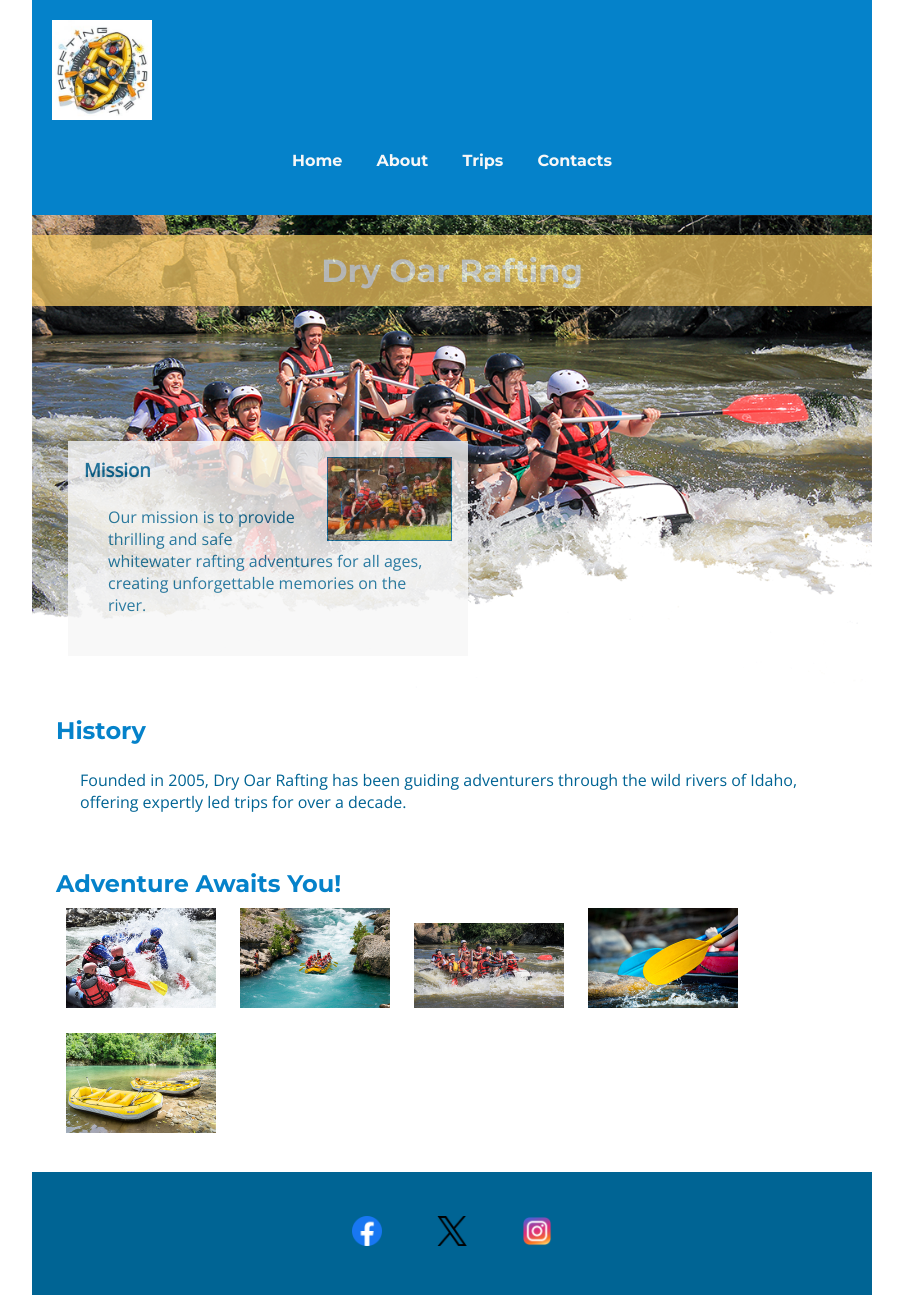
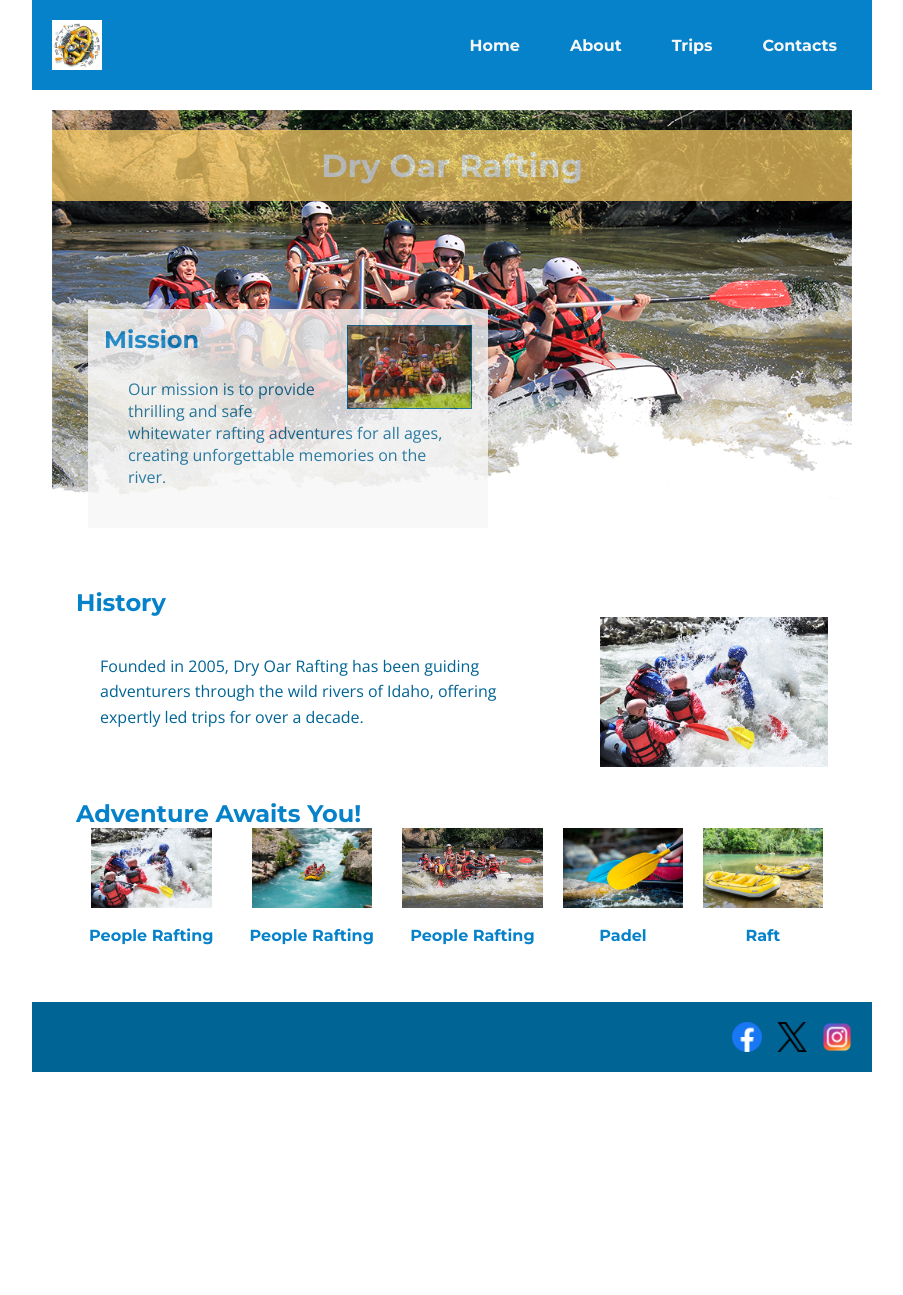
Before and after one commit to BasilAk-cyber/BYU_WDD130, a plain HTML site: page wwr/about.html in a window 1280 px wide. Shown: the whole page, without its empty margins (188-1091 px from the left). After the commit the page ends 1072 px from the top, so only its background shows below. Drawn offline with nearby package versions, Linux system fonts and the light colour scheme.

Commit message:
Updated about.html content and style.css styles

```diff
--- a/wwr/about.html
+++ b/wwr/about.html
@@ -16,46 +16,70 @@
     <header>
         <img src="images/logo.jpg" alt="Logo" class="logo">
         <nav>
-            <a href= index.html>Home</a>
-            <a href= about.html>About</a>
-            <a href= trips.html>Trips</a>
-            <a href= contacts.html>Contacts</a>
+            <ul>
+               <li> <a href= index.html>Home</a></li>
+               <li><a href= about.html>About</a></li>
+               <li><a href= trips.html>Trips</a></li>
+               <li><a href= contacts.html>Contacts</a></li>
+            </ul>
         </nav>
     </header>
     <main>
         <div class="hero">
-            <img src="images/Hero.png" alt="Picture of Staffs">
+            <img src="images/Hero.png" alt="Staffs rafting">
             <h1>Dry Oar Rafting</h1>
             <article>
-                <img src="images/Article.jpg" alt="...">
-                <h3>Mission</h3>
+                <img src="images/Article.jpg" alt="Staffs">
+                <h2>Mission</h2>
                 <p>Our mission is to provide thrilling and safe whitewater rafting adventures for all ages, creating unforgettable memories on the river.</p>
             </article>
         </div>
-        <section>
+        <section class="history">
             <h2>History</h2>
+            <div class="history-content">
                 <p>Founded in 2005, Dry Oar Rafting has been guiding adventurers through the wild rivers of Idaho, offering expertly led trips for over a decade.</p>
+                <img src="images/Rafting03.jpg" alt="People rafting">
+            </div>
         </section>
-        <section>
+        <section class="adventure">
             <h2>Adventure Awaits You!</h2>
-            <img src="images/Rafting03.jpg" alt="...">
-            <img src="images/Rafting04.jpg" alt="...">
-            <img src="images/Rafting05.jpg" alt="...">
-            <img src="images/Rafting01.jpg" alt="...">
-            <img src="images/Rafting02.jpg" alt="...">
+            <div class="image-gallery">
+                <div class="image-items">
+                    <img src="images/Rafting03.jpg" alt="People Rafting">
+                    <p class="caption">People Rafting</p>
+                </div>
+                <div class="image-items">
+                    <img src="images/Rafting04.jpg" alt="People Rafting">
+                    <p class="caption">People Rafting</p>
+                </div>
+                <div class="image-items">
+                    <img src="images/Rafting05.jpg" alt="People Rafting">
+                    <p class="caption">People Rafting</p>
+                </div>
+                <div class="image-items">
+                    <img src="images/Rafting01.jpg" alt="People Rafting">
+                    <p class="caption">Padel</p>
+                </div>
+                <div class="image-items">
+                    <img src="images/Rafting02.jpg" alt="People Rafting">
+                    <p class="caption">Raft</p>
+                </div>
+            </div>
         </section>
     </main>
     <footer>
         <nav class="socialmedia">
-            <a href="https://facebook.com">
+            <div class="social-links">
+                <a href="https://facebook.com/DryOarRafting">
                     <img src="images/Facebook.png" alt="Facebook">
                 </a>
-            <a href="https://twitter.com">
+                <a href="https://twitter.com/DryOarRafting">
                     <img src="images/X.png" alt="Twitter">
                 </a>
-            <a href="https://instagram.com">
+                <a href="https://instagram.com/DryOarRafting">
                     <img src="images/Instagram.png" alt="Instagram">
                 </a>
+            </div>
         </nav>
     </footer>
 </body>
--- a/wwr/styles/style.css
+++ b/wwr/styles/style.css
@@ -22,31 +22,34 @@ body {
 
 /* Center content */
 header, main, footer {
+    padding: 20px;
     width: 840px;
     margin: 0 auto;
 }
 
 /* Header styling */
 header {
+    display: flex;
+    justify-content: space-between;
+    align-items: center;
     background-color: var(--primary-color);
     color: var(--accent2-color);
-    padding: 20px;
     position: relative;
 }
 
 .logo {
-    width: 100px;
+    width: 50px;
     height: auto;
 }
 
 /* Navigation styling */
-nav {
-    margin: 16px;
-    padding: 8px;
-    text-align: center;
+nav ul {
+    list-style: none;
+    display: flex;
+    gap: 20px;
 }
 
-nav a {
+nav ul li a {
     color: var(--accent2-color);
     margin: 0 15px;
     text-decoration: none;
@@ -109,26 +112,69 @@ p {
     padding: 8px;
 }
 
-/* Adventure images (basic styling, layout later) */
-section img {
-    width: 150px;
-    height: auto;
-    margin: 10px;
+/* Adventure section */
+.image-gallery {
+    display: flex;
+    flex-wrap: wrap;
+    gap: 20px;
+    justify-content: center;
 }
 
+.image-items {
+    text-align: center;
+}
+
+.image-items img {
+    height: 80px;
+    object-fit: cover;
+}
+
+.caption {
+    margin: 5px 0;
+    color: var(--primary-color);
+    font-family: var(--heading-font);
+}
+
+/*history section styling*/
+
+.history-content {
+    display: flex;
+    align-items: center;
+    gap: 20px;
+}
+.history p {
+    flex: 2;
+    line-height: 1.6;
+}
+.history img {
+    flex: 1;
+    height: 150px;
+    object-fit: cover;
+    object-position: center;
+}
 /* Footer styling */
 footer {
     background-color: var(--secondary-color);
     color: var(--accent2-color);
     padding: 20px;
     text-align: center;
+    position: relative;
+    min-height: 70px;
 }
 
 .socialmedia a {
     text-decoration: none;
 }
 
-.socialmedia img {
+.social-links {
+    display: flex;
+    justify-content: flex-end;
+    gap: 15px;
+    position: absolute;
+    bottom:20px;
+    right:20px;
+}
+.social-links img {
     width: 30px;
-    margin: 0 10px;
+    vertical-align: middle;
 }
```
Lines whose indentation alone changed are shown as unchanged.
